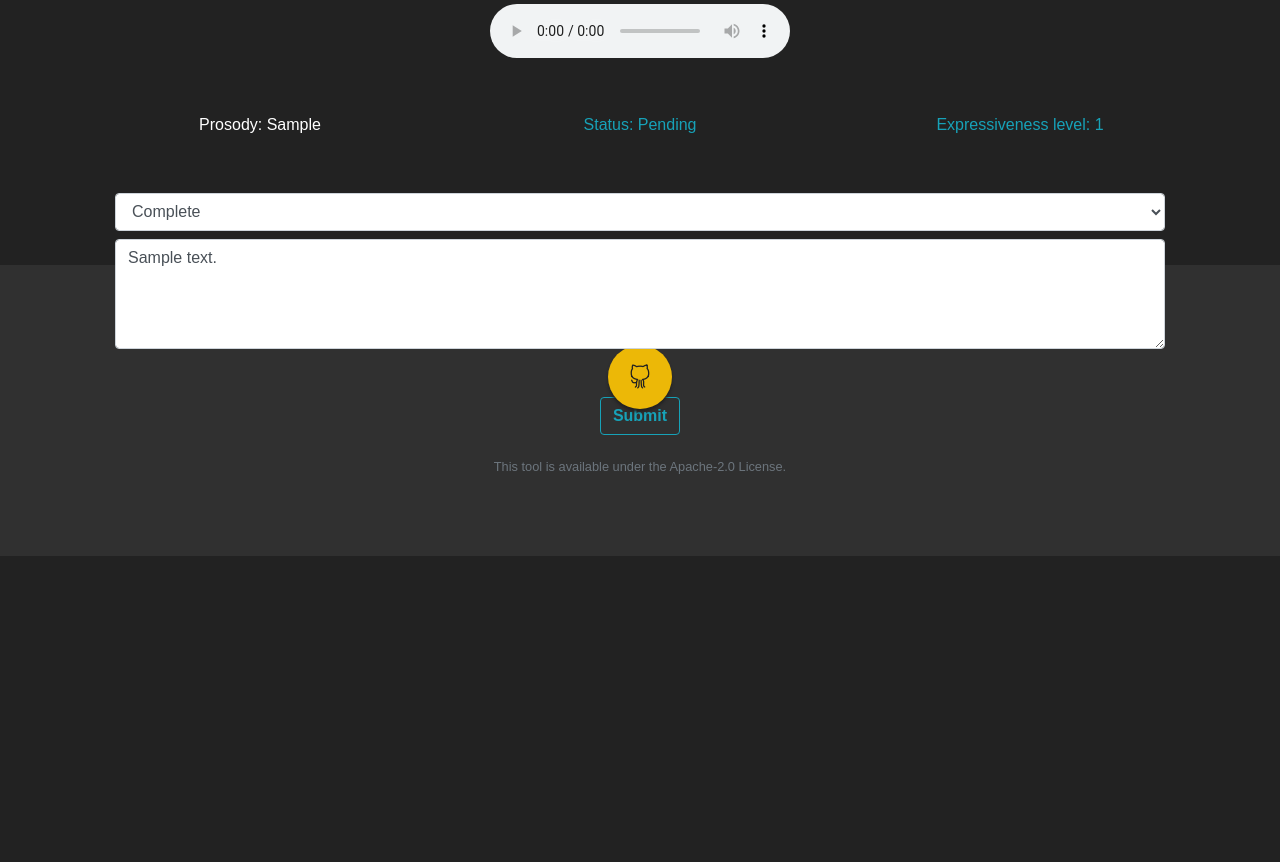
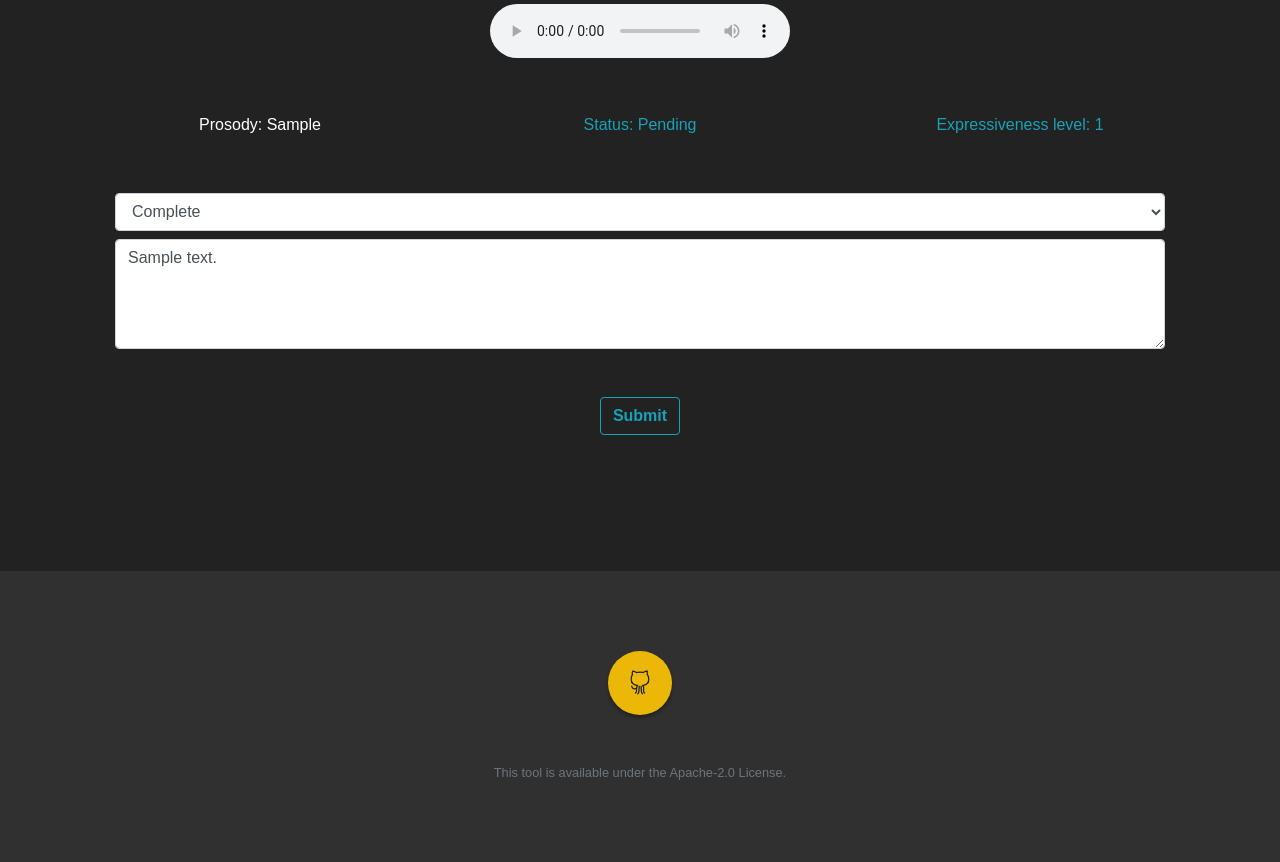
Before and after one commit to openempathic/EMNS-DCT, a Django app: page /utterances/1/ in a window 1280 px wide. Shown: the part 535-1397 px from the top of the page. Before the commit the page ends 1091 px from the top, so only its background shows below. Run offline with Django 4.2, Linux system fonts and the light colour scheme; a user stored in the database is signed in; tables that the repository leaves empty hold one stand-in row (values such as "Sample post"); style sheets or scripts are compiled from the project's sources; parts of the project's set-up code (start-up, migrations or seed data) failed here and were passed over; some libraries are stand-ins or nearby versions.

Commit message:
Fixed issue where sumbit button and fotter would merge

```diff
--- a/django_dataset_collection_tool/audio_recorder/templates/audio_recorder/base.html
+++ b/django_dataset_collection_tool/audio_recorder/templates/audio_recorder/base.html
@@ -28,7 +28,7 @@
 
 </head>
 
-<body id="page-top">
+<body class="flex-column" id="page-top">
 
 	{% include './navigation_bar.html' %}
 
@@ -42,7 +42,7 @@
 
 
 	<!-- Footer -->
-	<footer class="footer bg-primary text-center">
+	<footer class="footer bg-primary text-center mt-auto">
 		<div class="container">
 			<ul class="list-inline mb-5">
 				<!-- <li class="list-inline-item">
--- a/django_dataset_collection_tool/audio_recorder/templates/audio_recorder/utterances_detail.html
+++ b/django_dataset_collection_tool/audio_recorder/templates/audio_recorder/utterances_detail.html
@@ -30,7 +30,7 @@
 
 {% block content %}
 
-<section class="content-section fillv bg-secondary ">
+<section class="content-section bg-secondary ">
 	<div class="container text-center">
 		<div class="container text-center text-white pb-5">
 			<h1>Record</h1>
```
Also changed, not shown: 1 other file.
